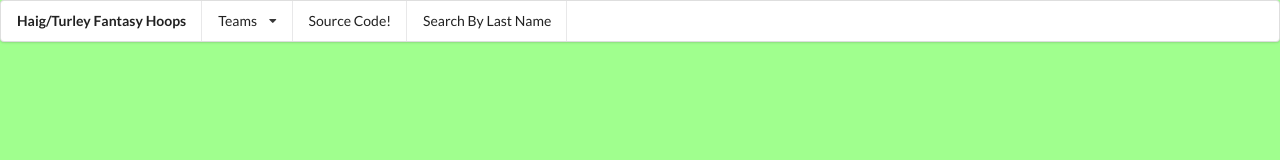
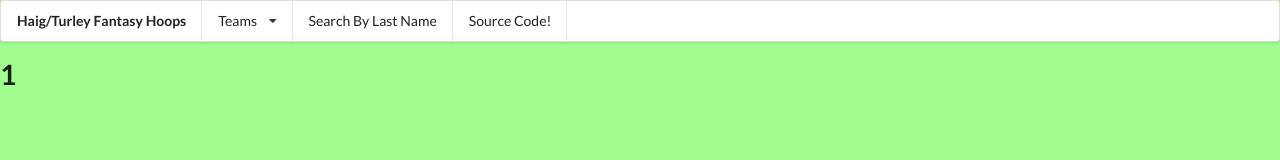
Before and after one commit to Shadowinnothing/FantasyBasketball, a React (Create React App) app in the folder client/: page /teams/1/1 in a window 1280 px wide. Shown: the top 160 px of the page. Built offline with nearby package versions, Linux system fonts and the light colour scheme.

Commit message:
Added basic TeamPage.js

```diff
--- a/client/src/App.js
+++ b/client/src/App.js
@@ -4,6 +4,7 @@ import { BrowserRouter, Route } from 'react-router-dom'
 import Header from './components/Header'
 import ModeSelector from './components/ModeSelector'
 import PlayerSearchBar from './components/PlayerSearchBar'
+import TeamPage from './components/TeamPage'
 
 class App extends Component {
   render() {
@@ -12,6 +13,7 @@ class App extends Component {
           <Header />
           <Route exact path='/' component={ ModeSelector } />
           <Route path="/playerSearch" component={ PlayerSearchBar }/>
+          <Route path="/teams/:teamName" component={ TeamPage } />
         </BrowserRouter>
     )
   }
--- a/client/src/components/Header.js
+++ b/client/src/components/Header.js
@@ -5,12 +5,10 @@ import { teamNames } from '../utils/getTeamName'
 
 const githubCodeUrl = 'https://github.com/Shadowinnothing/FantasyBasketball'
 
+// Returns array of Link tagged Team names
+// Takes the user to /teams/{team_Name}
 const renderTeams = () => {
-    //const nums = Array.from(Array(32).keys())
-    // Remove 0 because this is a stupid 1 based list
-    //nums.shift()
-    //return nums.map(num =>  )
-    return teamNames.map(({ name, teamId }) => <div className="item" key={teamId} >{ name }</div>)
+    return teamNames.map(({ name, teamId }) => <Link className="item" key={ teamId } to={`/teams/${ name.replace(/\s/g, "_") }`} >{ name }</Link>)
 }
 
 const Header = props => {
@@ -23,15 +21,15 @@ const Header = props => {
                 Teams
                 <i className="dropdown icon"></i>
                 <div className="menu">
-                { renderTeams() }
+                    { renderTeams() }
                 </div>
             </div>
+            <Link className="item" to="/playerSearch">
+                Search By Last Name
+            </Link>
             <a className="item" href={ githubCodeUrl }>
                 Source Code!
             </a>
-            <Link className="item" to="/playerSearch">
-                Search By Last Name
-            </Link>
         </div>
     )
 }
--- a/client/src/components/ModeSelector.js
+++ b/client/src/components/ModeSelector.js
@@ -15,6 +15,7 @@ export default class ModeSelector extends Component {
         return (
             <div>
                 <DefaultModeSelector>
+                    <h3>None of these buttons work lol</h3>
                     <DefaultButton>Standard Mode</DefaultButton>
                     <DefaultButton>Dynsty Mode</DefaultButton>
                     <DefaultButton>Daily Fantasy Mode</DefaultButton>
--- /dev/null
+++ b/client/src/components/TeamPage.js
@@ -0,0 +1,11 @@
+import React from 'react'
+
+const TeamPage = props => {
+    return (
+        <div>
+            <h1>{ props.match.params.teamName }</h1>
+        </div>
+    )
+}
+
+export default TeamPage
```
